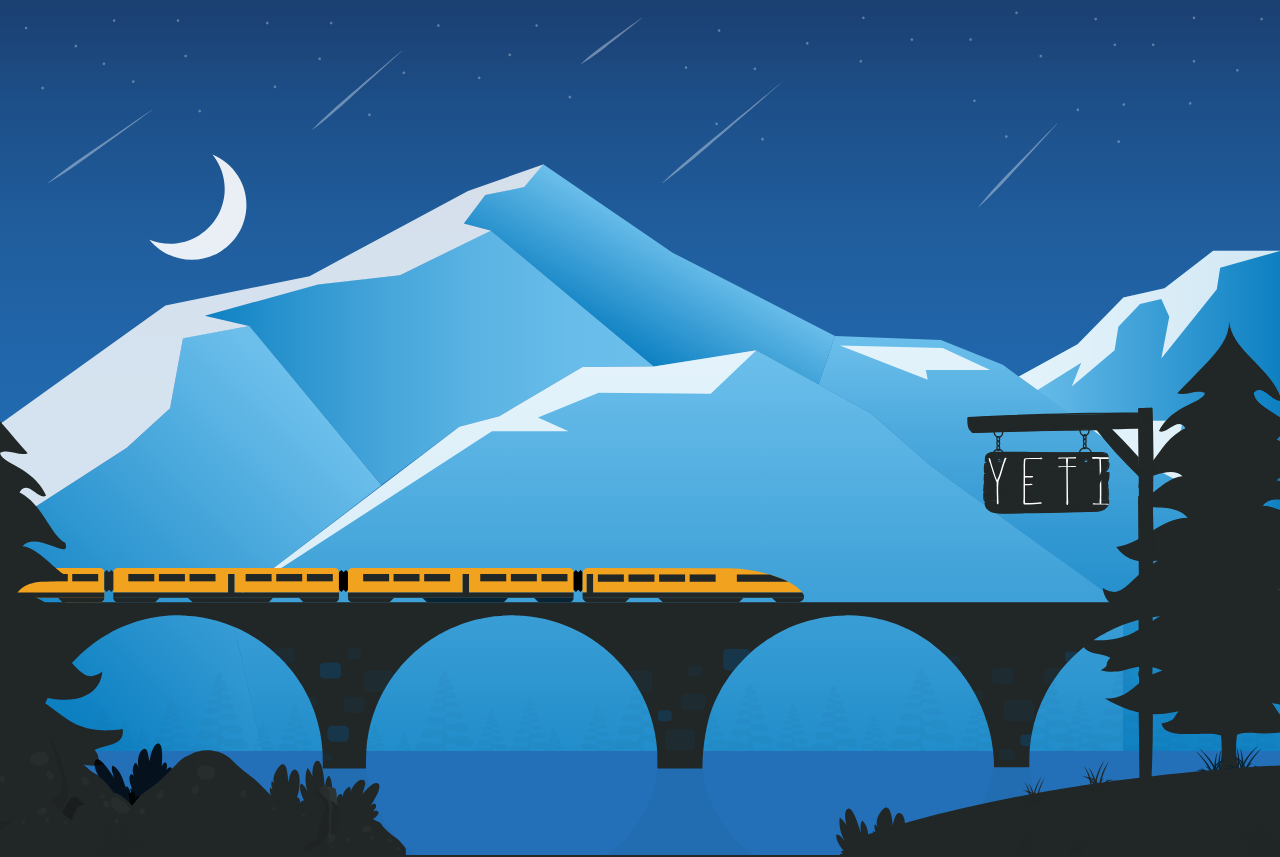
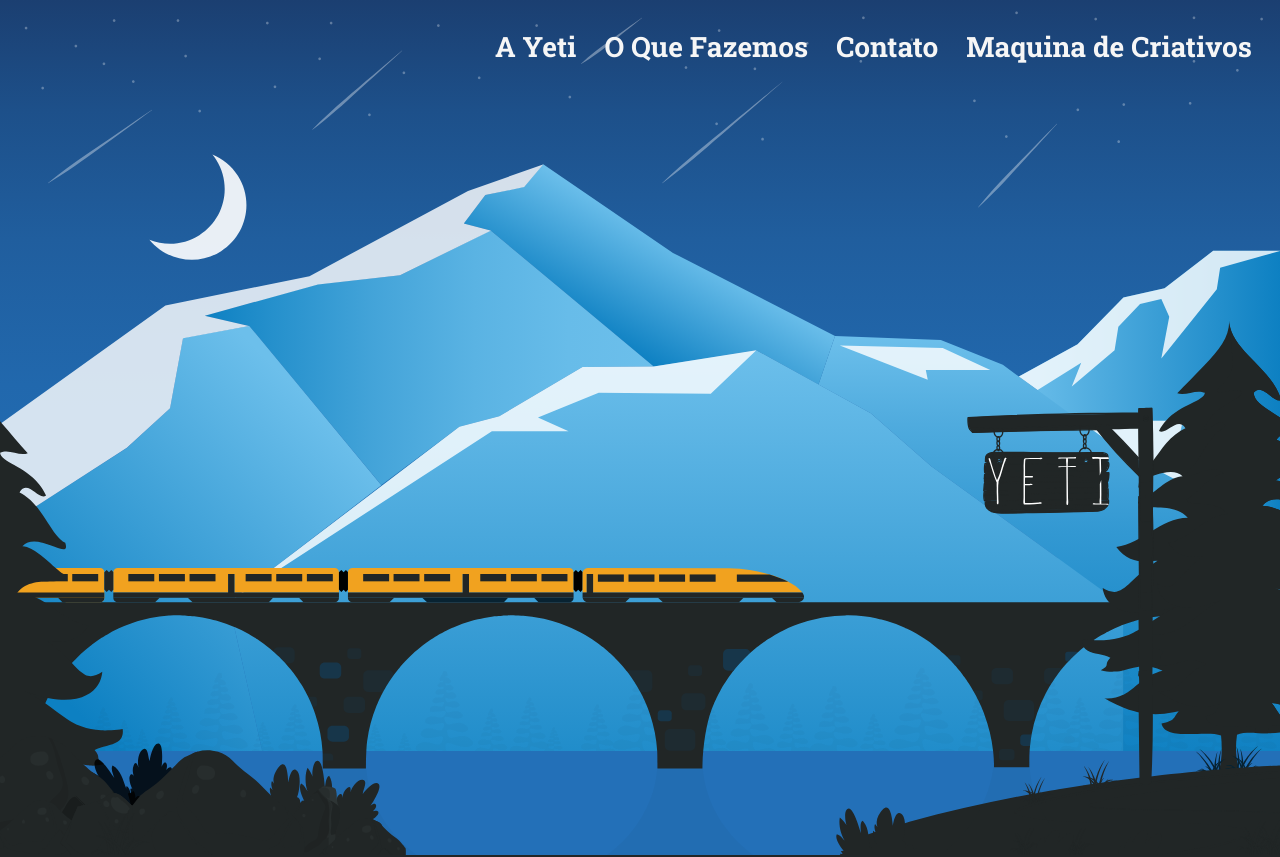
Before and after one commit to brunolaviso/yeti-landing-page, a Next.js app: page / in a window 1280 px wide. Shown: the top 857 px of the page. Built offline with nearby package versions, Linux system fonts and the light colour scheme.

Commit message:
feat: inserido header

```diff
--- a/src/components/Header/index.tsx
+++ b/src/components/Header/index.tsx
@@ -1,10 +1,12 @@
+import styles from './styles.module.scss'
+
 export function Header() {
   return (
-    <header>
+    <header className={styles.Header}>
       <ul>
-        <li>A Yeti</li>
-        <li>O Que Fazemos</li>
-        <li>Contato</li>
+        <li><a href="#about">A Yeti</a></li>
+        <li><a href="#what-we-do">O Que Fazemos</a></li>
+        <li><a href="#contact">Contato</a></li>
         <li>Maquina de Criativos</li>
       </ul>
     </header>
--- a/src/components/Header/styles.module.scss
+++ b/src/components/Header/styles.module.scss
@@ -0,0 +1,19 @@
+.Header {
+  width: 100%;
+  position: absolute;
+  top: 0;
+  padding-top: 1rem;
+
+  ul {
+    display: flex;
+    align-items: center;
+    justify-content: flex-end;
+    list-style-type: none;
+
+    font: 700 1rem 'Roboto Slab';
+
+    li {
+      margin-right: 1rem;
+    }
+  }
+}
--- a/src/pages/index.tsx
+++ b/src/pages/index.tsx
@@ -1,5 +1,6 @@
 import { Footer } from "../components/Footer"
 import { Form } from "../components/Form"
+import { Header } from "../components/Header"
 import { Layout } from "../components/Layout"
 import { data } from '../shared/data/what-we-do'
 import { IWhatWeDo } from '../shared/types/what-we-do'
@@ -9,11 +10,12 @@ import styles from './styles.module.scss'
 export default function Home() {
   return (
     <>
+      <Header />
       <section className={styles.Hero}>
         <img src="assets/bg-train.svg" alt="" />
       </section>
       <Layout>
-        <section className={styles.About}>
+        <section className={styles.About} id="about">
           <h2>A Yeti</h2>
           <div>
             <img src="assets/divider.svg" alt="Divisor" />
@@ -29,7 +31,7 @@ export default function Home() {
             <img className={styles.HorizontalFlip} src="assets/divider.svg" alt="Divisor" />
           </div>
         </section>
-        <section className={styles.WhatWeDo}>
+        <section className={styles.WhatWeDo} id="what-we-do">
           <div className={styles.TitleWraper}>
             <img src="assets/tree.svg" alt="Icone de árvore" />
             <h2>O Que Fazemos</h2>
@@ -45,7 +47,9 @@ export default function Home() {
           </ul>
         </section>
       </Layout>
-      <Form />
+      <section id="contact">
+        <Form />
+      </section>
       <Footer />
     </>
   )
--- a/src/styles/global.scss
+++ b/src/styles/global.scss
@@ -12,6 +12,7 @@
 
 html {
   font-size: 28px;
+  scroll-behavior: smooth;
 }
 
 @media (max-width: 1080px) {
```
